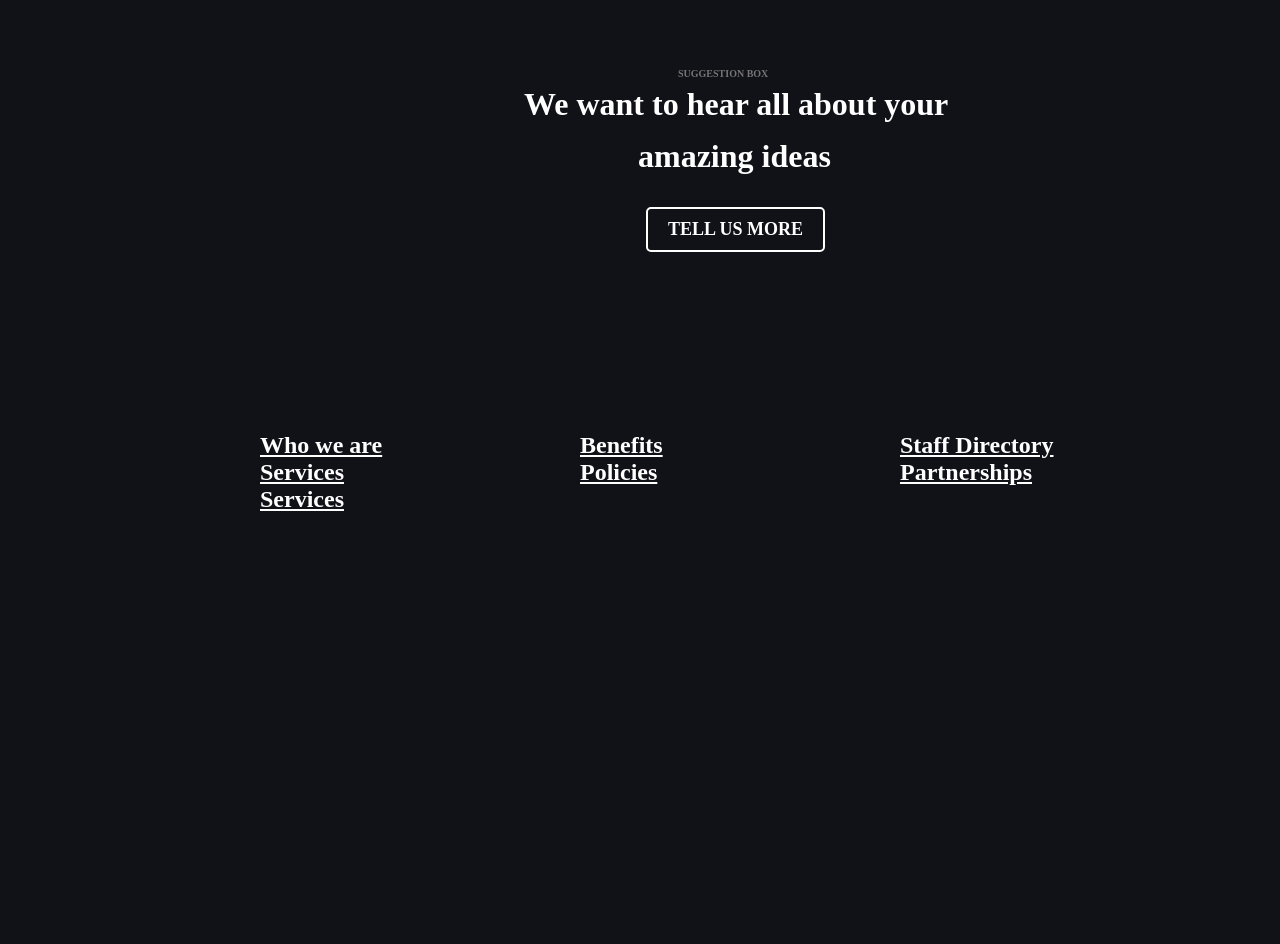
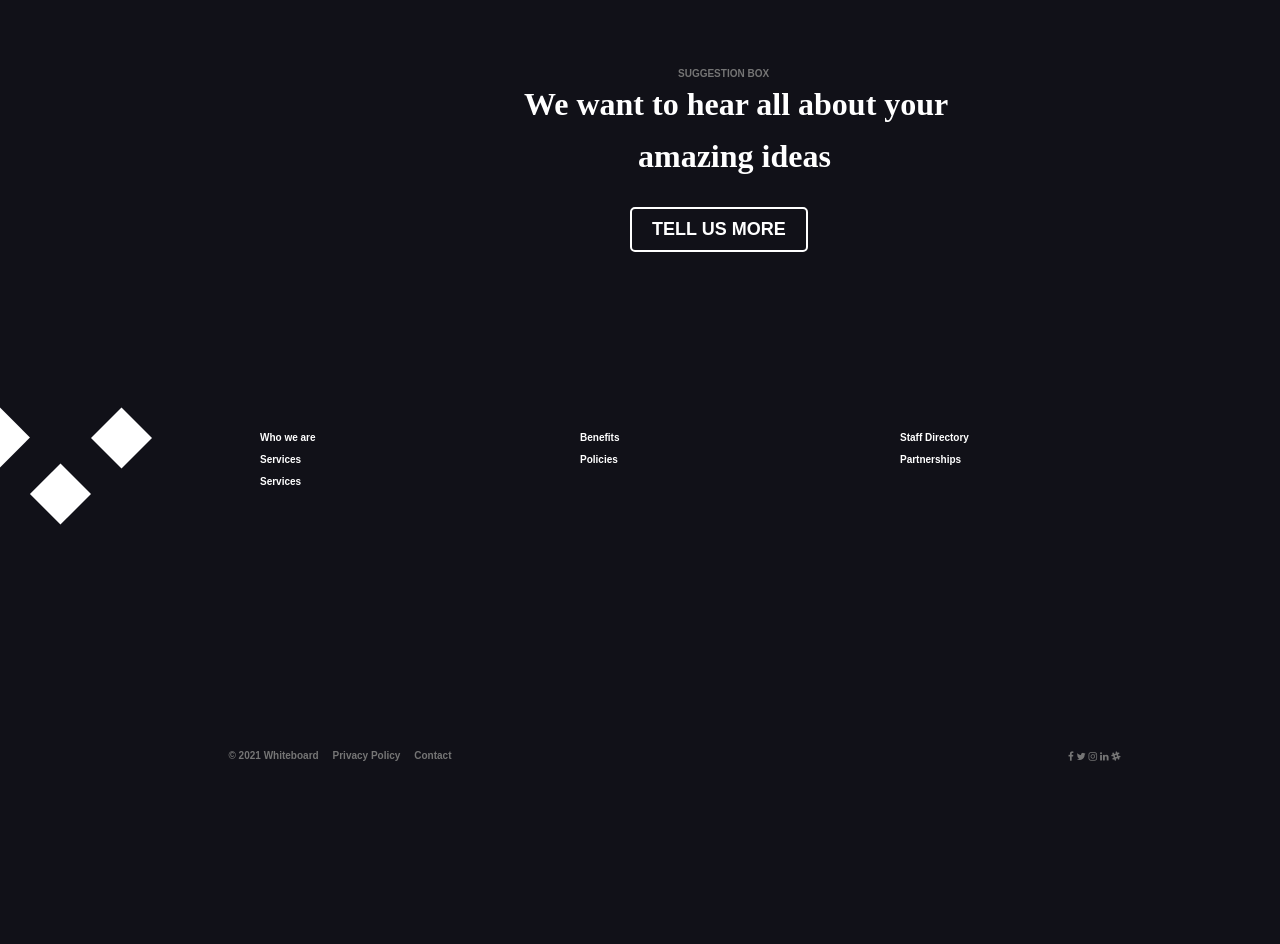
Before and after one commit to 09halx/Whiteboard-goal-1, a plain HTML site: page index.html in a window 1280 px wide. Shown: the part 1744-2688 px from the top of the page. Before the commit the page ends 2312 px from the top, so only its background shows below. Drawn offline with nearby package versions, Linux system fonts and the light colour scheme; a web font is replaced by a local one.

Commit message:
add a footer

```diff
--- a/index.html
+++ b/index.html
@@ -7,6 +7,7 @@
         <link rel="preconnect" href="https://fonts.googleapis.com">
         <link rel="preconnect" href="https://fonts.gstatic.com" crossorigin>
         <link href="https://fonts.googleapis.com/css2?family=Open+Sans:wght@300&display=swap" rel="stylesheet">
+        <link rel="stylesheet" href="https://cdnjs.cloudflare.com/ajax/libs/font-awesome/4.7.0/css/font-awesome.min.css">
     </head>
 
 
@@ -116,21 +117,34 @@
        </section>
 
        <footer>
-        <div>
-          <a href="#">Who we are</a><br>
-          <a href="#">Services</a><br>
+        <div id="f1">
+          <a href="#">Who we are</a><br><br>
+          <a href="#">Services</a><br><br>
           <a href="#">Services</a><br>
         </div>
-        <div>
-            <a href="#">Benefits</a><br>
+        <div id="f2">
+            <a href="#">Benefits</a><br><br>
             <a href="#">Policies</a>
           </div>
-          <div>
-            <a href="#">Staff Directory</a><br>
+          <div id="f3">
+            <a href="#">Staff Directory</a><br><br>
             <a href="#">Partnerships</a>
           </div>
+
       </footer>
-
+      <img src="resources/images/logo-primary.svg" class="footerlogo">
+      <footer class="mini">
+            <a href='#'>&copy; 2021 Whiteboard</a> &nbsp; &nbsp; &nbsp;<a href="#">Privacy Policy</a> &nbsp; &nbsp; &nbsp;<a href="#">Contact</a>
+        </footer>
+        <footer>
+            <div class="logos">
+            <a href="#" class="fa fa-facebook"></a>
+            <a href="#" class="fa fa-twitter"></a>
+            <a href="#" class="fa fa-instagram"></a>
+            <a href="#" class="fa fa-linkedin"></a>
+            <a href="#" class="fa fa-slack"></a>
+            </div>
+        </footer>
 
     </body>
 </html>
--- a/resources/css/styles.css
+++ b/resources/css/styles.css
@@ -94,6 +94,7 @@ aside{
     font-size: x-small;
     line-height: 1.5;
     color:#757575;
+
 }
 .hero{
     margin-left: 110px;
@@ -107,7 +108,7 @@ a.button {
     text-decoration: none;
     font-size: 18px;
     font-weight: 700;
-    margin-left: 518px;
+    margin-left: 502px;
     margin-top: 15px;
 
 }
@@ -131,7 +132,7 @@ section.hero p {
 footer {
     display: flex;
     justify-content: center;
-    font-size: 24px;
+    font-size: 10px;
     margin-top: 180px;
     margin-left: 200px;
   }
@@ -141,4 +142,55 @@ footer {
 
   footer a {
     color: white;
+    text-decoration: none;
   }
+
+
+  @font-face {
+    font-family: "Good Sans";
+    src: url(GoodSans-Regular.otf);
+  }
+
+  @font-face {
+    font-family: "Cambon";
+    src: url(Cambon-Light.otf);
+  }
+
+  body {
+    font-family: Good Sans, Arial;
+  }
+  .mini a{
+    color: #757575;
+    font-size: 10px;
+    display: inline;
+    justify-content: start;
+}
+.mini{
+    max-width: 1200px;
+    margin-right: 800px;
+
+}
+.logos {
+    margin-top: -190px;
+    margin-left: 850px;
+}
+.fa-facebook {
+    color: #757575
+  }
+
+  .fa-twitter {
+    color: #757575
+  }
+  .fa-instagram {
+    color: #757575
+  }
+  .fa-linkedin {
+    color: #757575
+  }
+  .fa-slack {
+    color: #757575
+  }
+  .footerlogo{
+    margin-left: -166px;
+    margin-top: -121px;
+}
```
